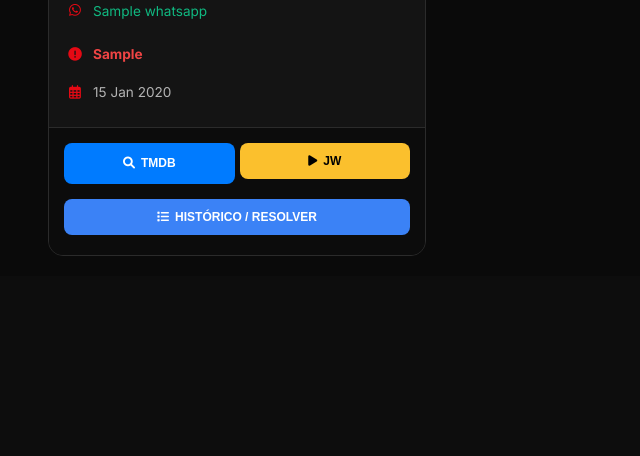
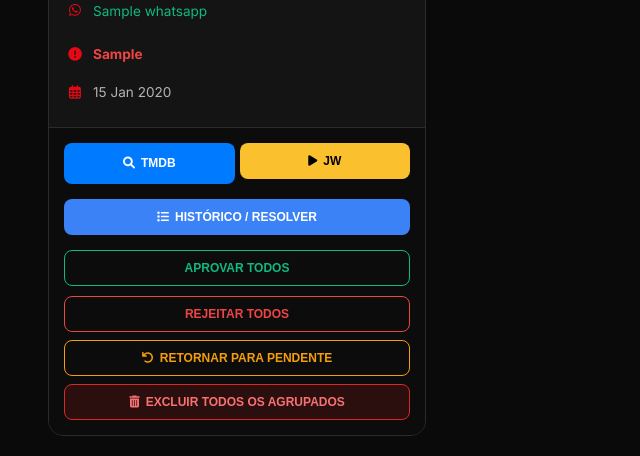
Before and after one commit to HDLDel/PEDIDOS, a Node server app: template views/dashboard.ejs in a window 1280 px wide. Shown: the part 1124-1580 px from the top of the page, without its empty margins (0-640 px from the left). Before the commit the page ends 1380 px from the top, so only its background shows below. Run offline with Node 20, Linux system fonts and the light colour scheme; the template is opened without the code that fills it: most values are stand-ins (such as "Sample title", 1, 10 or a date in 2020); grey boxes marked "Sample" are stand-in pictures; some libraries are stand-ins or nearby versions.

Commit message:
"feat(admin): permitir edicao de status e exclusao individual de pedidos no dashboard"

```diff
--- a/server.js
+++ b/server.js
@@ -446,6 +446,17 @@ app.delete('/api/resellers/:id/requests', checkAdminAuth, (req, res) => {
     res.json({ success: true, changes: result.changes });
 });
 
+// API para Deletar Pedido Individual (Somente Admin)
+app.delete('/api/requests/:id', checkAdminAuth, (req, res) => {
+    const id = parseInt(req.params.id);
+    try {
+        const result = RequestModel.delete(id);
+        res.json({ success: result.changes > 0 });
+    } catch (e) {
+        res.status(500).json({ error: e.message });
+    }
+});
+
 // API para Editar Revendedor
 app.put('/api/resellers/:id', checkAdminAuth, (req, res) => {
     const { name, email, phone, whatsapp, password } = req.body;
--- a/views/dashboard.ejs
+++ b/views/dashboard.ejs
@@ -385,12 +385,24 @@
                             <i class="fas fa-list"></i> Histórico / Resolver
                         </button>
                     <% } %>
-                    <% if (req.status === 'pending') { %>
-                        <div class="btn-group" id="btnGroup-<%= req.id %>">
-                            <button class="btn btn-approve" onclick="updateStatus(<%= req.id %>, 'approved', null, true)"><%= allReqs.length > 1 ? 'Aprovar Todos' : 'Aprovar' %></button>
-                            <button class="btn btn-reject" onclick="openRejectModal(<%= req.id %>, '<%= req.type %>', true)"><%= allReqs.length > 1 ? 'Rejeitar Todos' : 'Rejeitar' %></button>
+                    <div class="btn-group-container" id="btnGroupContainer-<%= req.id %>" style="display: flex; flex-direction: column; gap: 8px; width: 100%;">
+                        <div class="btn-group" id="btnGroup-<%= req.id %>" style="display: grid; grid-template-columns: <%= req.status === 'pending' ? '1fr 1fr' : '1fr' %>; gap: 10px;">
+                            <% if (req.status !== 'approved') { %>
+                                <button class="btn btn-approve" onclick="updateStatus(<%= req.id %>, 'approved', null, true)"><%= allReqs.length > 1 ? 'Aprovar Todos' : 'Aprovar' %></button>
+                            <% } %>
+                            <% if (req.status !== 'rejected') { %>
+                                <button class="btn btn-reject" onclick="openRejectModal(<%= req.id %>, '<%= req.type %>', true)"><%= allReqs.length > 1 ? 'Rejeitar Todos' : 'Rejeitar' %></button>
+                            <% } %>
                         </div>
-                    <% } %>
+                        <% if (req.status !== 'pending') { %>
+                            <button class="btn" style="background: transparent; border-color: var(--status-pending); color: var(--status-pending); width: 100%;" onclick="updateStatus(<%= req.id %>, 'pending', null, true)">
+                                <i class="fas fa-undo"></i> Retornar para Pendente
+                            </button>
+                        <% } %>
+                        <button class="btn" style="background: rgba(220, 38, 38, 0.15); border: 1px solid #dc2626; color: #f87171; width: 100%; transition: 0.3s;" onmouseover="this.style.backgroundColor='#dc2626'; this.style.color='white';" onmouseout="this.style.backgroundColor='rgba(220, 38, 38, 0.15)'; this.style.color='#f87171';" onclick="deleteRequest(<%= req.id %>, true)">
+                            <i class="fas fa-trash-alt"></i> <%= allReqs.length > 1 ? 'Excluir Todos os Agrupados' : 'Excluir Pedido' %>
+                        </button>
+                    </div>
                 </div>
             </article>
         <% }); %>
@@ -572,13 +584,25 @@
                 if (req.audioPreference && req.requestType !== 'error') extraInfo += `🎤 ${req.audioPreference} `;
                 if (req.requestType === 'error') extraInfo += `<br>⚠️ ${req.description || 'Erro reportado'}`;
 
-                let actionsHtml = `<span class="badge-status status-${req.status}" style="position: static; padding: 4px 6px; font-size: 0.65rem;">${req.status.toUpperCase()}</span>`;
-                if (req.status === 'pending') {
-                    actionsHtml = `
-                        <button class="btn" title="Aprovar" style="background: var(--status-approved); color: white; padding: 8px 12px; border-radius: 6px; font-size: 0.75rem;" onclick="updateStatus(${req.id}, 'approved', null, false)"><i class="fas fa-check"></i> APROVAR</button>
-                        <button class="btn" title="Rejeitar" style="background: var(--status-rejected); color: white; padding: 8px 12px; border-radius: 6px; font-size: 0.75rem;" onclick="openRejectModal(${req.id}, '${req.type}', false)"><i class="fas fa-times"></i> REJEITAR</button>
-                    `;
+                let actionsHtml = `
+                    <div style="display: flex; gap: 8px; align-items: center; justify-content: center; flex-wrap: wrap;">
+                        <span class="badge-status status-${req.status}" style="position: static; padding: 4px 6px; font-size: 0.65rem;">${req.status === 'pending' ? 'Pendente' : (req.status === 'approved' ? 'Aprovado' : 'Rejeitado')}</span>
+                `;
+
+                if (req.status !== 'approved') {
+                    actionsHtml += `<button class="btn" title="Aprovar" style="background: var(--status-approved); color: white; padding: 6px 10px; border-radius: 6px; font-size: 0.7rem; border: none;" onclick="updateStatus(${req.id}, 'approved', null, false)"><i class="fas fa-check"></i></button>`;
                 }
+                if (req.status !== 'rejected') {
+                    actionsHtml += `<button class="btn" title="Rejeitar" style="background: var(--status-rejected); color: white; padding: 6px 10px; border-radius: 6px; font-size: 0.7rem; border: none;" onclick="openRejectModal(${req.id}, '${req.type}', false)"><i class="fas fa-times"></i></button>`;
+                }
+                if (req.status !== 'pending') {
+                    actionsHtml += `<button class="btn" title="Retornar para Pendente" style="background: transparent; border: 1px solid var(--status-pending); color: var(--status-pending); padding: 6px 10px; border-radius: 6px; font-size: 0.7rem;" onclick="updateStatus(${req.id}, 'pending', null, false)"><i class="fas fa-undo"></i></button>`;
+                }
+
+                actionsHtml += `
+                        <button class="btn" title="Excluir Pedido" style="background: rgba(220, 38, 38, 0.15); border: 1px solid #dc2626; color: #f87171; padding: 6px 10px; border-radius: 6px; font-size: 0.7rem;" onclick="deleteRequest(${req.id}, false)"><i class="fas fa-trash-alt"></i></button>
+                    </div>
+                `;
 
                 tbody.innerHTML += `
                     <tr>
@@ -691,6 +715,44 @@
             }
         }
 
+        async function deleteRequest(id, syncAll = true) {
+            if (!confirm(syncAll ? 'Deseja realmente excluir este pedido e todos os seus agrupados permanentemente?' : 'Deseja realmente excluir este pedido individual permanentemente?')) return;
+
+            try {
+                let idsToDelete = [id];
+                if (syncAll) {
+                    const card = document.getElementById(`card-${id}`);
+                    if (card) {
+                        const detailsBtn = card.querySelector('[data-details]');
+                        if (detailsBtn) {
+                            const data = JSON.parse(decodeURIComponent(detailsBtn.dataset.details));
+                            idsToDelete = data.map(r => r.id);
+                        }
+                    }
+                }
+
+                let successCount = 0;
+                for (const deleteId of idsToDelete) {
+                    const response = await fetch(`/api/requests/${deleteId}`, {
+                        method: 'DELETE'
+                    });
+                    if (response.ok) {
+                        successCount++;
+                    }
+                }
+
+                if (successCount > 0) {
+                    alert('Pedido(s) excluído(s) com sucesso!');
+                    location.reload();
+                } else {
+                    alert('Erro ao excluir pedido(s).');
+                }
+            } catch (error) {
+                console.error('Erro:', error);
+                alert('Falha na comunicação com o servidor.');
+            }
+        }
+
         // Lógica do Botão Voltar ao Topo
         const backToTopBtn = document.getElementById('backToTop');
 
```
